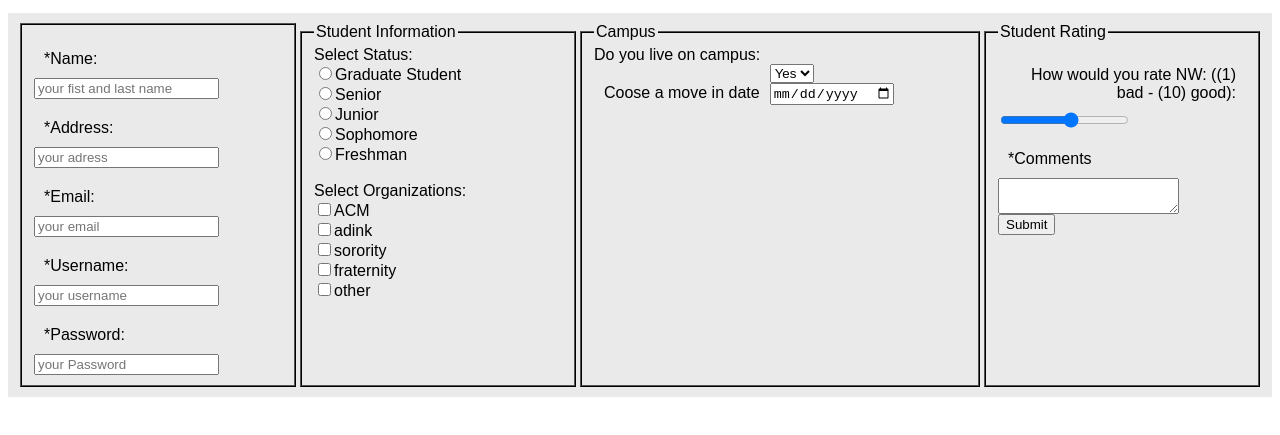
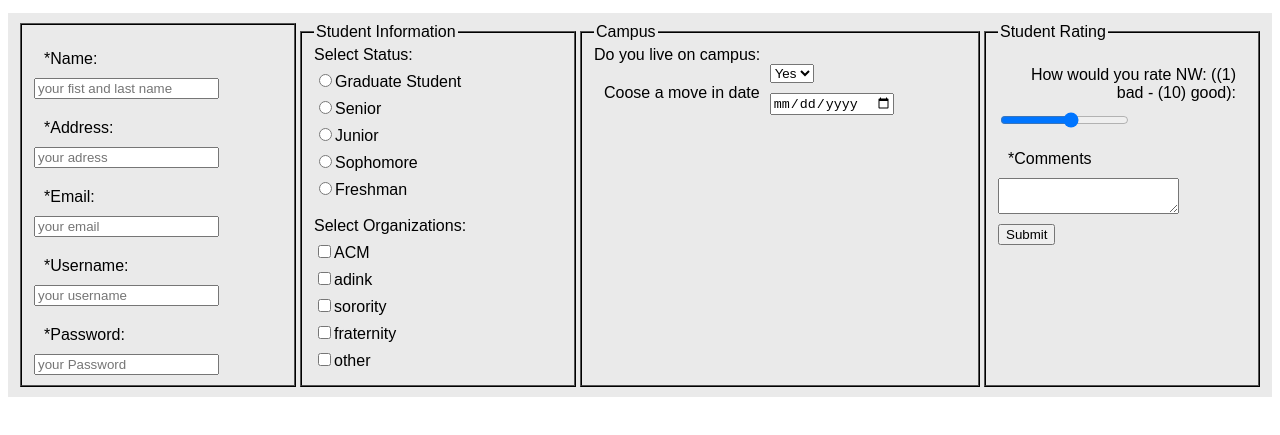
Before and after one commit to 44334-f19/ch8-9inclassnotes-zachariahwatson, a plain HTML site: page index.html in a window 1280 px wide. Shown: the part 349-784 px from the top of the page. Drawn offline with Linux system fonts and the light colour scheme.

Commit message:
Updated index.html
Coded html to include a table and form and applied a flex layout in CSS

```diff
--- a/index.html
+++ b/index.html
@@ -38,7 +38,7 @@
                 margin-top: 10px;
             }
             input, textarea {
-                margin-top: 10x;
+                margin-top: 10px;
                 display: block;
             }
             #stuPers {
```
